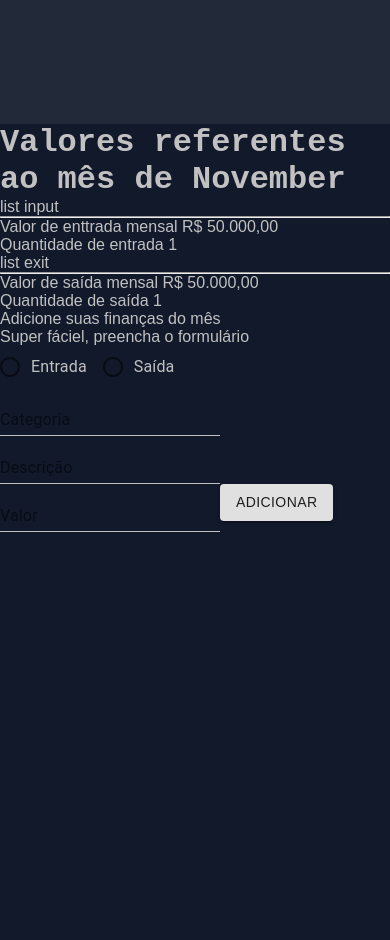
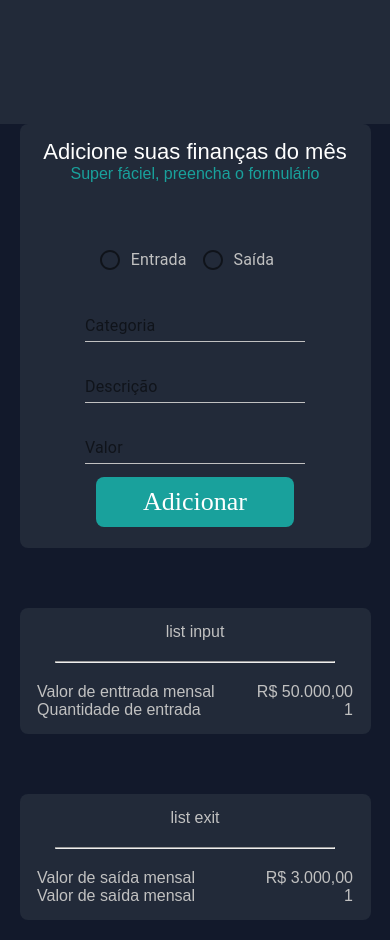
Before and after one commit to wallacesfos/capstone-gest-o-financeira-alpha, a React (Create React App) app: page / in a window 390 px wide. Shown: the part 720-1660 px from the top of the page. Before the commit the page ends 1252 px from the top, so only its background shows below. Built offline with nearby package versions, Linux system fonts and the light colour scheme.

Commit message:
feat: Styling the monthly page component to mobile

```diff
--- a/src/Components/Monthly/index.jsx
+++ b/src/Components/Monthly/index.jsx
@@ -1,5 +1,13 @@
 import {
-  Button,
+  Container,
+  ExitContainer,
+  FormContainer,
+  InfoContainer,
+  InputContainer,
+  LaunchContainer,
+  RecordContainer,
+} from "./styles";
+import {
   FormControlLabel,
   Radio,
   RadioGroup,
@@ -12,27 +20,12 @@ const Monthly = ({ month = "November" }) => {
   const [exit, setExit] = useState([]);
 
   return (
-    <>
-      <div>
-        <h1>Valores referentes ao mês de {month}</h1>
-        <div>
-          <p>list input</p>
-          <hr />
-          <p>Valor de enttrada mensal R$ 50.000,00 </p>
-          <p>Quantidade de entrada 1</p>
-        </div>
-        <div>
-          <p>list exit</p>
-          <hr />
-          <p>Valor de saída mensal R$ 50.000,00 </p>
-          <p>Quantidade de saída 1</p>
-        </div>
-      </div>
-      <div>
-        <p>Adicione suas finanças do mês</p>
-        <p>Super fáciel, preencha o formulário</p>
+    <Container>
+      <LaunchContainer>
+        <p className="info">Adicione suas finanças do mês</p>
+        <p className="description">Super fáciel, preencha o formulário</p>
 
-        <form>
+        <FormContainer>
           <RadioGroup row aria-label="gender">
             <FormControlLabel
               value="Entrada"
@@ -45,10 +38,38 @@ const Monthly = ({ month = "November" }) => {
           <TextField label="Categoria" variant="standard"></TextField>
           <TextField label="Descrição" variant="standard"></TextField>
           <TextField label="Valor" variant="standard"></TextField>
-          <Button variant="contained">Adicionar</Button>
-        </form>
-      </div>
-    </>
+          <button>Adicionar</button>
+        </FormContainer>
+      </LaunchContainer>
+      <RecordContainer>
+        <h1 className="hidden">Valores referentes ao mês de {month}</h1>
+
+        <InputContainer>
+          <p>list input</p>
+          <hr />
+          <InfoContainer>
+            <p className="infoRecord">Valor de enttrada mensal</p>
+            <p>R$ 50.000,00</p>
+          </InfoContainer>
+          <InfoContainer>
+            <p className="infoRecord">Quantidade de entrada </p>
+            <p>1</p>
+          </InfoContainer>
+        </InputContainer>
+        <ExitContainer>
+          <p>list exit</p>
+          <hr />
+          <InfoContainer>
+            <p className="infoRecord">Valor de saída mensal</p>
+            <p>R$ 3.000,00</p>
+          </InfoContainer>
+          <InfoContainer>
+            <p className="infoRecord">Valor de saída mensal</p>
+            <p>1</p>
+          </InfoContainer>
+        </ExitContainer>
+      </RecordContainer>
+    </Container>
   );
 };
 
--- /dev/null
+++ b/src/Components/Monthly/styles.js
@@ -0,0 +1,108 @@
+import styled from "styled-components";
+
+export const Container = styled.div`
+  display: flex;
+  flex-direction: column;
+  align-items: center;
+  justify-content: center;
+
+  .hidden {
+    display: none;
+  }
+`;
+
+export const LaunchContainer = styled.div`
+  width: 90%;
+  display: flex;
+  flex-direction: column;
+  align-items: center;
+  justify-content: space-around;
+  background: var(--darkDesaturatedBlue);
+  border-radius: 8px;
+  padding: 15px 0;
+  margin-bottom: 60px;
+
+  .info {
+    font-size: 22px;
+    text-align: center;
+    color: var(--white);
+  }
+
+  .description {
+    color: var(--cyan);
+    font-size: 16px;
+    margin-bottom: 50px;
+  }
+`;
+
+export const FormContainer = styled.form`
+  display: flex;
+  flex-direction: column;
+  justify-content: space-around;
+  align-items: center;
+  height: 300px;
+
+  button {
+    width: 90%;
+    background: var(--cyan);
+    border: none;
+    font-size: 26px;
+    border-radius: 8px;
+    padding: 10px 0;
+    color: var(--white);
+    font-weight: 500;
+  }
+`;
+
+export const RecordContainer = styled.div`
+  width: 100%;
+  display: flex;
+  flex-direction: column;
+  align-items: center;
+  justify-content: center;
+`;
+
+export const InputContainer = styled.div`
+  width: 90%;
+  display: flex;
+  flex-direction: column;
+  justify-content: center;
+  align-items: center;
+  background: var(--darkDesaturatedBlue);
+  border-radius: 8px;
+  padding: 15px 0px;
+  margin-bottom: 60px;
+
+  hr {
+    width: 80%;
+    margin: 20px 0;
+  }
+`;
+
+export const ExitContainer = styled.div`
+  width: 90%;
+  display: flex;
+  flex-direction: column;
+  justify-content: center;
+  align-items: center;
+  background: var(--darkDesaturatedBlue);
+  border-radius: 8px;
+  padding: 15px 0px;
+  margin-bottom: 20px;
+
+  hr {
+    width: 80%;
+    margin: 20px 0;
+  }
+`;
+
+export const InfoContainer = styled.div`
+  width: 90%;
+  display: flex;
+  justify-content: space-between;
+
+  .infoRecord {
+    width: 60%;
+    text-align: start;
+  }
+`;
```
